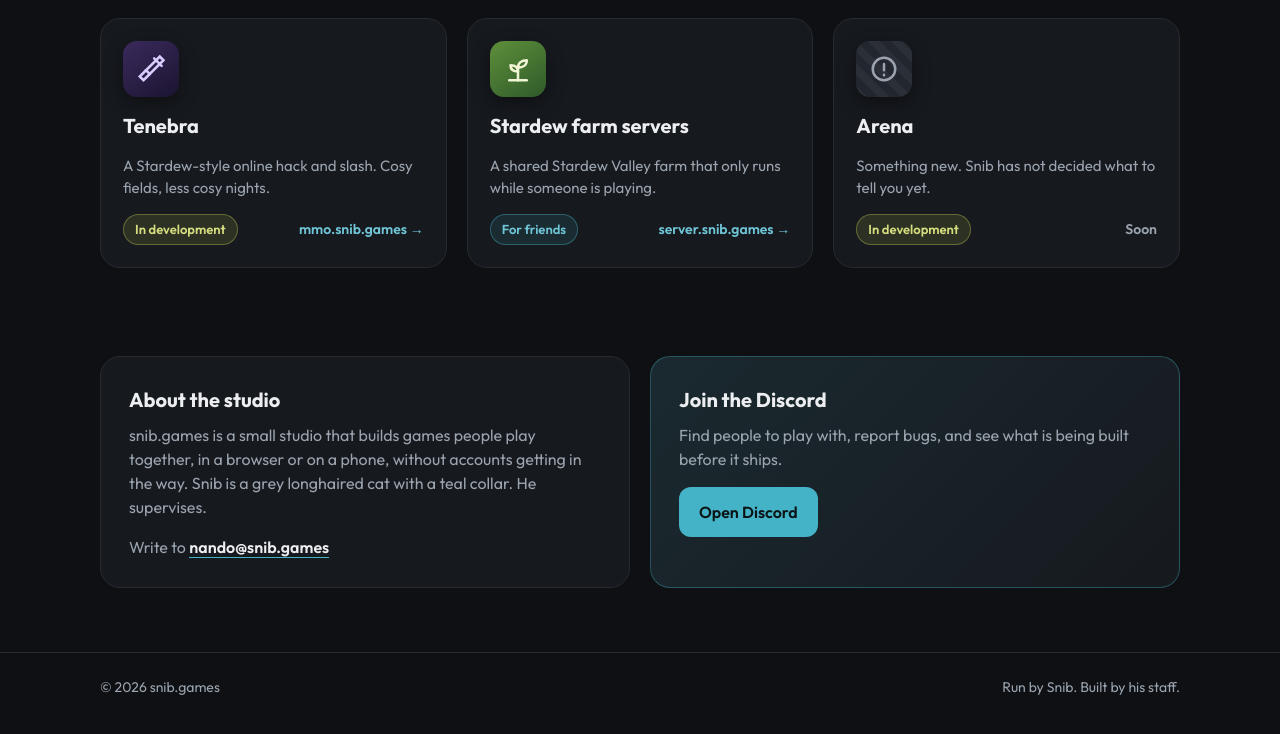
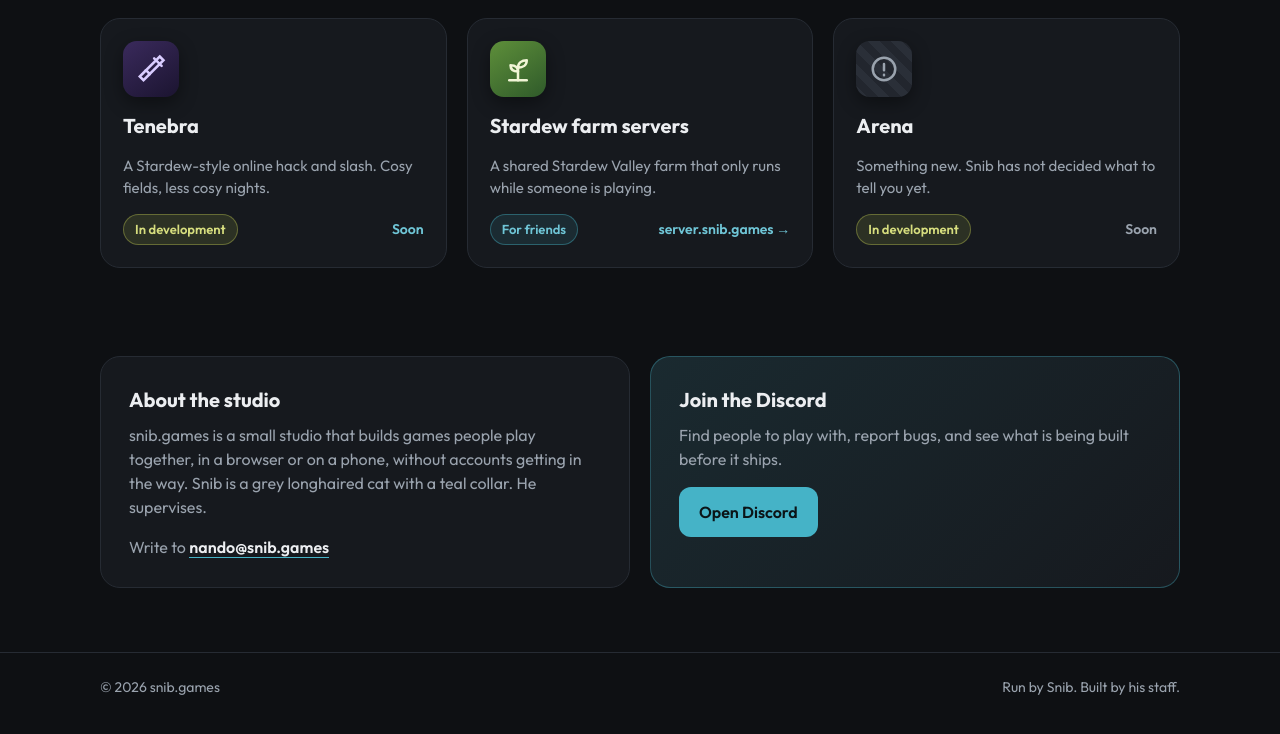
Before and after one commit to SnibTech/snib.games, a plain HTML site: page index.html in a window 1280 px wide. Shown: the part 1062-1796 px from the top of the page. Drawn offline with Linux system fonts and the light colour scheme.

Commit message:
Tenebra: Soon, no link until it has an address
Co-Authored-By: Claude Opus 5.5 <noreply@anthropic.com>

```diff
--- a/index.html
+++ b/index.html
@@ -177,14 +177,14 @@
     </article>
 
     <div class="tiles">
-      <a class="tile" href="https://mmo.snib.games">
+      <div class="tile">
         <div class="app-icon i-tenebra" aria-hidden="true">
           <svg width="30" height="30" viewBox="0 0 24 24" fill="none" stroke="#D9CCFF" stroke-width="2" stroke-linecap="round"><path d="M14.5 3.5l6 6M19 2l3 3-11 11-3-3z"/><path d="M8 13l-5 5 3 3 5-5"/></svg>
         </div>
         <h3>Tenebra</h3>
         <p>A Stardew-style online hack and slash. Cosy fields, less cosy nights.</p>
-        <div class="foot"><span class="chip dev">In development</span><span class="get">mmo.snib.games &rarr;</span></div>
-      </a>
+        <div class="foot"><span class="chip dev">In development</span><span class="get">Soon</span></div>
+      </div>
       <a class="tile" href="https://server.snib.games">
         <div class="app-icon i-farm" aria-hidden="true">
           <svg width="30" height="30" viewBox="0 0 24 24" fill="none" stroke="#F1F5D6" stroke-width="2" stroke-linecap="round" stroke-linejoin="round"><path d="M12 21V11"/><path d="M12 11c0-4 3-6 7-6 0 4-3 6-7 6zM12 14c0-3-2-5-6-5 0 3 2 5 6 5z"/><path d="M5 21h14"/></svg>
```
